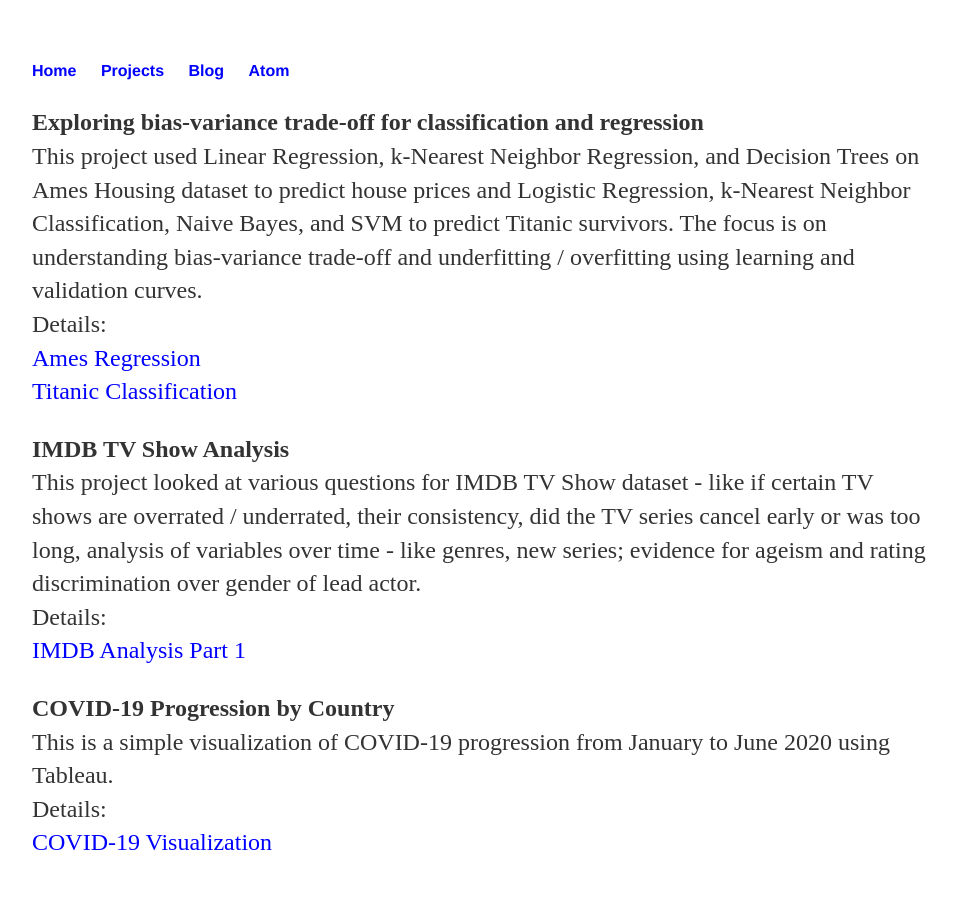
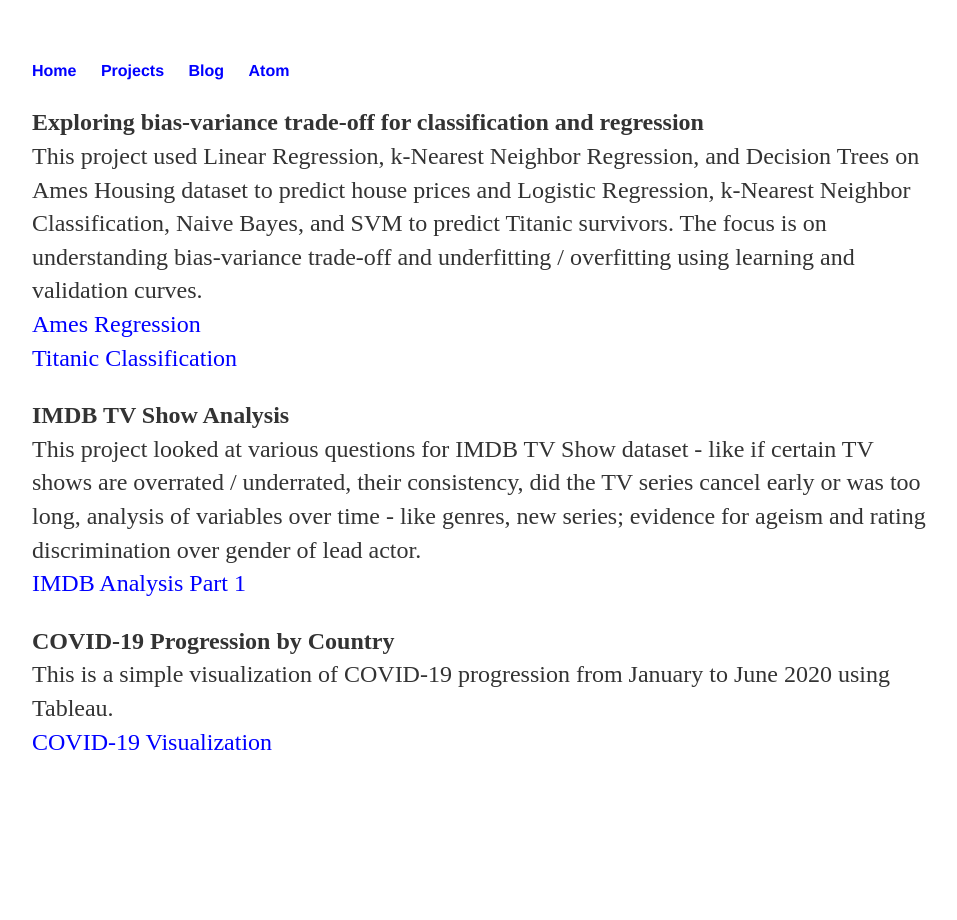
Before and after one commit to sabnanih/sabnanih.github.io, a Jekyll site: the page built from projects/index.md, in a window 1280 px wide. Shown: the whole page, without its empty margins (160-1117 px from the left). Built offline with Jekyll 4.4.1, drawn with Linux system fonts in a browser that asks for light colours; part of the change alters nothing that is shown.

Commit message:
fix projects link

```diff
--- a/projects/index.md
+++ b/projects/index.md
@@ -16,16 +16,13 @@ title: Hitesh's Projects
 
 **Exploring bias-variance trade-off for classification and regression**
 This project used Linear Regression, k-Nearest Neighbor Regression, and Decision Trees on Ames Housing dataset to predict house prices and Logistic Regression, k-Nearest Neighbor Classification, Naive Bayes, and SVM to predict Titanic survivors. The focus is on understanding bias-variance trade-off and underfitting / overfitting using learning and validation curves.
-Details:
 <a href="https://github.com/sabnanih/ames-housing-regression/blob/master/Ames.ipynb" target="_blank" rel="nofollow noopener noreferrer">Ames Regression</a>
 <a href="https://github.com/sabnanih/titanic-survivor-classification/blob/master/Titanic.ipynb" target="_blank" rel="nofollow noopener noreferrer">Titanic Classification</a>
 
 **IMDB TV Show Analysis**
 This project looked at various questions for IMDB TV Show dataset - like if certain TV shows are overrated / underrated, their consistency, did the TV series cancel early or was too long, analysis of variables over time - like genres, new series; evidence for ageism and rating discrimination over gender of lead actor.
-Details:
 <a href="/blog/2020/05/25/IMDB-TV-Show-Analysis" target="_blank" rel="nofollow">IMDB Analysis Part 1</a>
 
 **COVID-19 Progression by Country**
 This is a simple visualization of COVID-19 progression from January to June 2020 using Tableau.
-Details:
 <a href="/blog/2020/06/09/COVID19-Progression-by-Country" target="_blank" rel="nofollow">COVID-19 Visualization</a>
```
